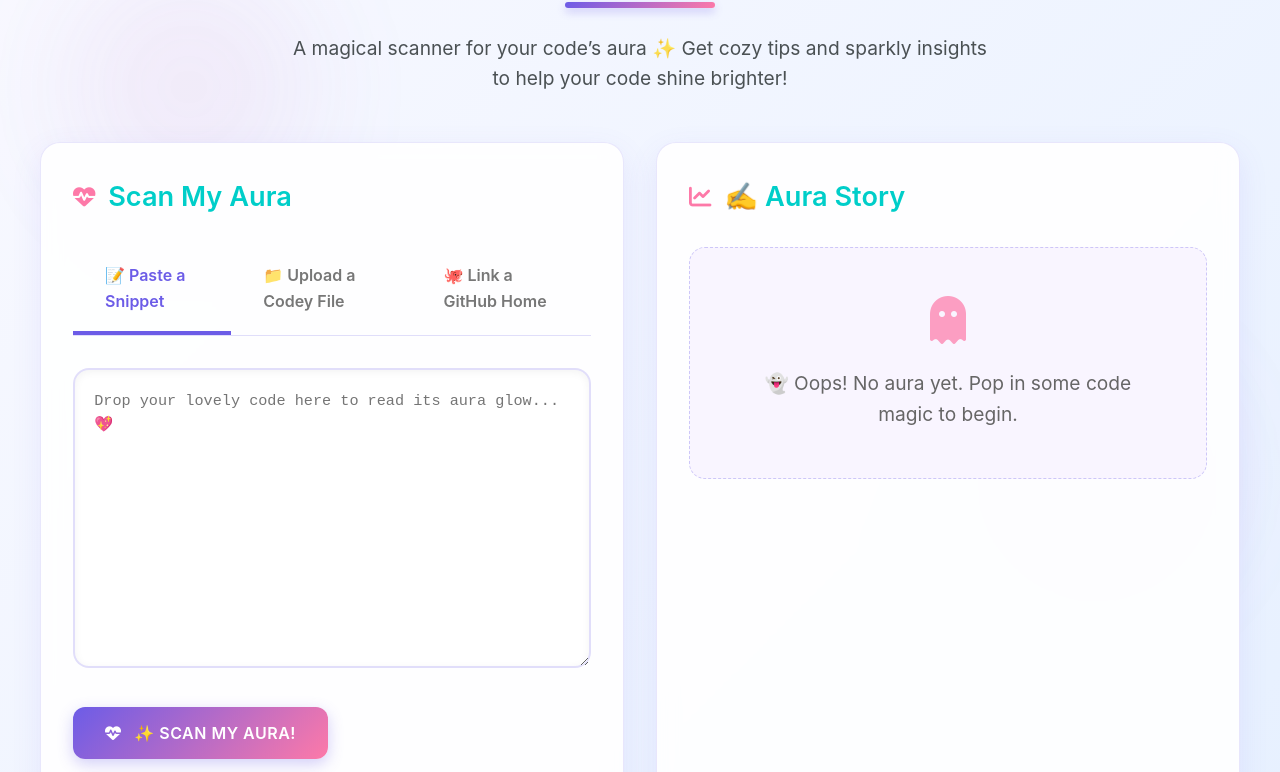
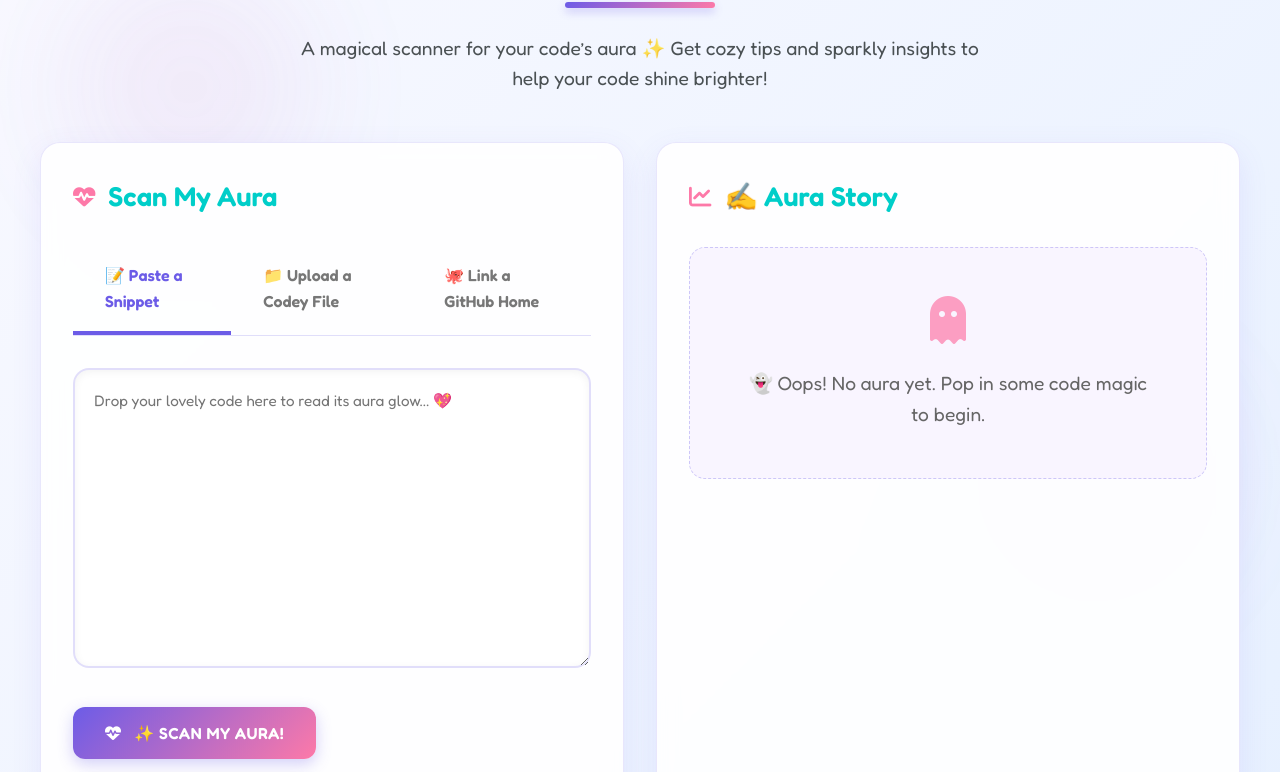
Before and after one commit to FaithMutua-code/code-aura-checker, a plain HTML site: page index.html in a window 1280 px wide. Shown: the part 118-890 px from the top of the page. Drawn offline with Linux system fonts and the light colour scheme.

Commit message:
changed font to Fredoka

```diff
--- a/styles.css
+++ b/styles.css
@@ -1,4 +1,5 @@
 
+@import url('https://fonts.googleapis.com/css2?family=Fredoka:wght@300..700&display=swap');
 :root {
     --primary: #6c5ce7; /* Vibrant purple */
     --secondary: #00cec9; /* Teal */
@@ -18,11 +19,12 @@
     margin: 0;
     padding: 0;
     box-sizing: border-box;
-    font-family: 'Poppins', -apple-system, BlinkMacSystemFont, 'Segoe UI', Roboto, Oxygen, Ubuntu, Cantarell, sans-serif;
+    font-family: 'Fredoka', -apple-system, BlinkMacSystemFont, Roboto, Oxygen, Ubuntu, Cantarell, sans-serif;
 }
 
-@import url('https://fonts.googleapis.com/css2?family=Poppins:wght@300;400;500;600;700&family=Space+Mono:wght@400;700&display=swap');
-
+html {
+    scroll-behavior: smooth;
+}
 body {
     background: linear-gradient(135deg, #f9f9ff 0%, #e6f0ff 100%);
     min-height: 100vh;
@@ -57,7 +59,7 @@ header h1 {
     position: relative;
     font-weight: 700;
     letter-spacing: -1px;
-    font-family: 'Space Mono', monospace;
+    font-family: 'Fredoka', monospace;
     text-shadow: 0 2px 4px rgba(0,0,0,0.1);
 }
 
@@ -133,7 +135,7 @@ textarea {
     padding: 1.2rem;
     border: 2px solid rgba(108, 92, 231, 0.2);
     border-radius: 16px;
-    font-family: 'Space Mono', monospace;
+
     resize: vertical;
     transition: all 0.3s ease;
     font-size: 0.95rem;
```
